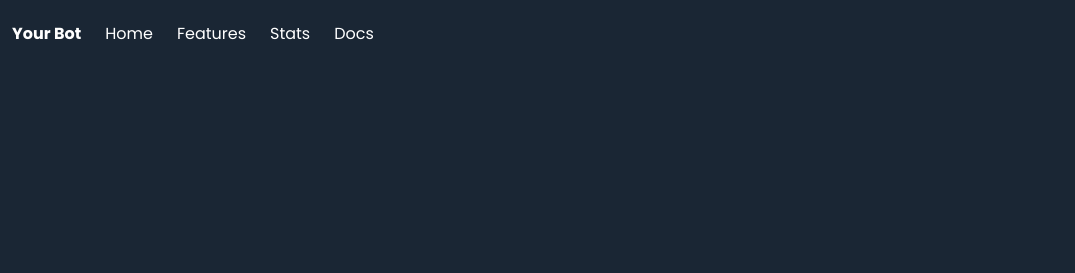
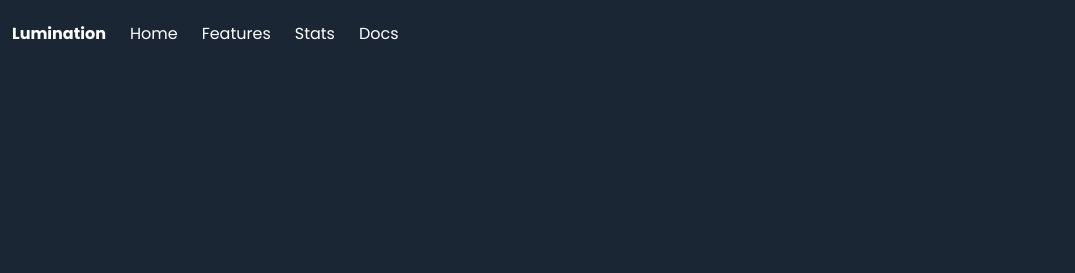
Before and after one commit to LuminationStudios/LuminationStudios.github.io, a plain HTML site: page index.html in a window 1280 px wide. Shown: the top 273 px of the page, 0-1075 px from the left. Drawn offline with nearby package versions, Linux system fonts and the light colour scheme.

Commit message:
Update index.html

```diff
--- a/index.html
+++ b/index.html
@@ -8,7 +8,7 @@
   <head>
     <meta charset="utf-8" />
     <meta name="viewport" content="width=device-width, initial-scale=1" />
-    <title>Your Bot - a Discord Bot</title>
+    <title>Lumination - a Discord Bot</title>
     <link rel="stylesheet" href="assets/css/bulma.min.css" />
     <link rel="stylesheet" href="assets/css/style.css" />
     <link rel="stylesheet" href="https://unpkg.com/aos@2.3.1/dist/aos.css" />
@@ -39,7 +39,7 @@
     >
       <div class="navbar-brand mt-2 mb-2">
         <a class="navbar-item" href="#">
-          <strong>Your Bot</strong>
+          <strong>Lumination</strong>
 
           <!-- or if you want to use image -->
           <!-- <img
```
